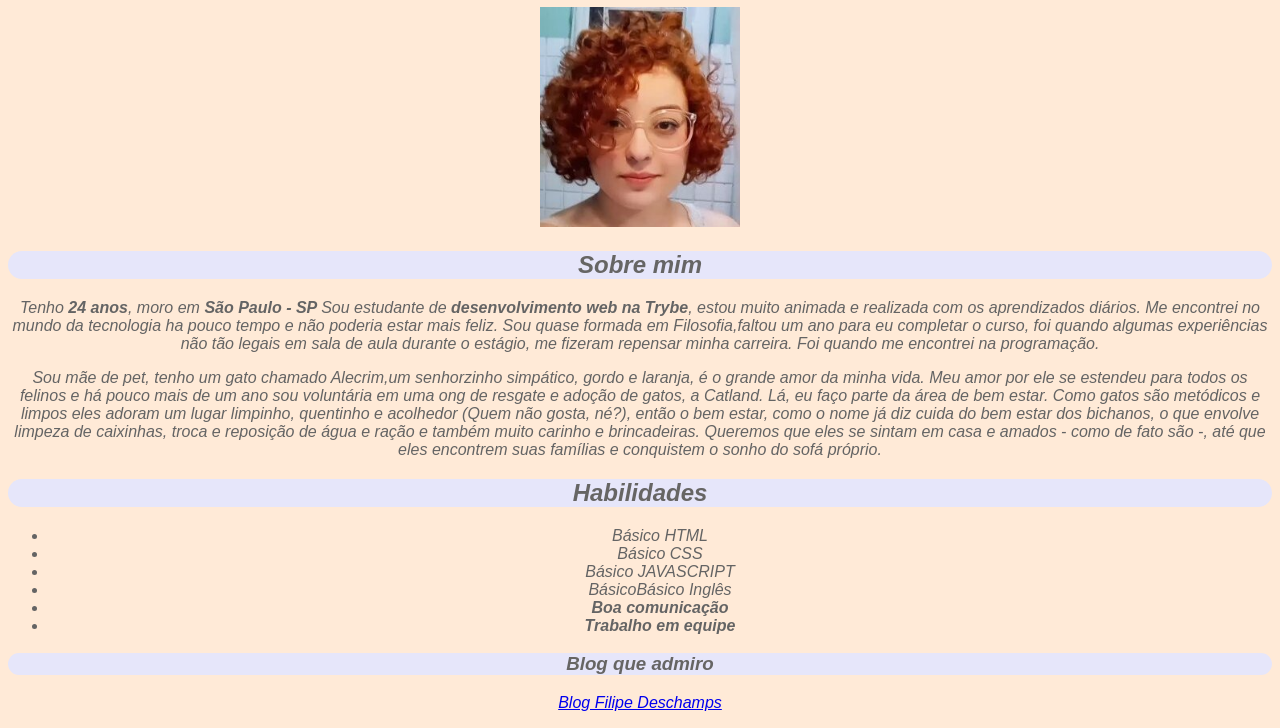
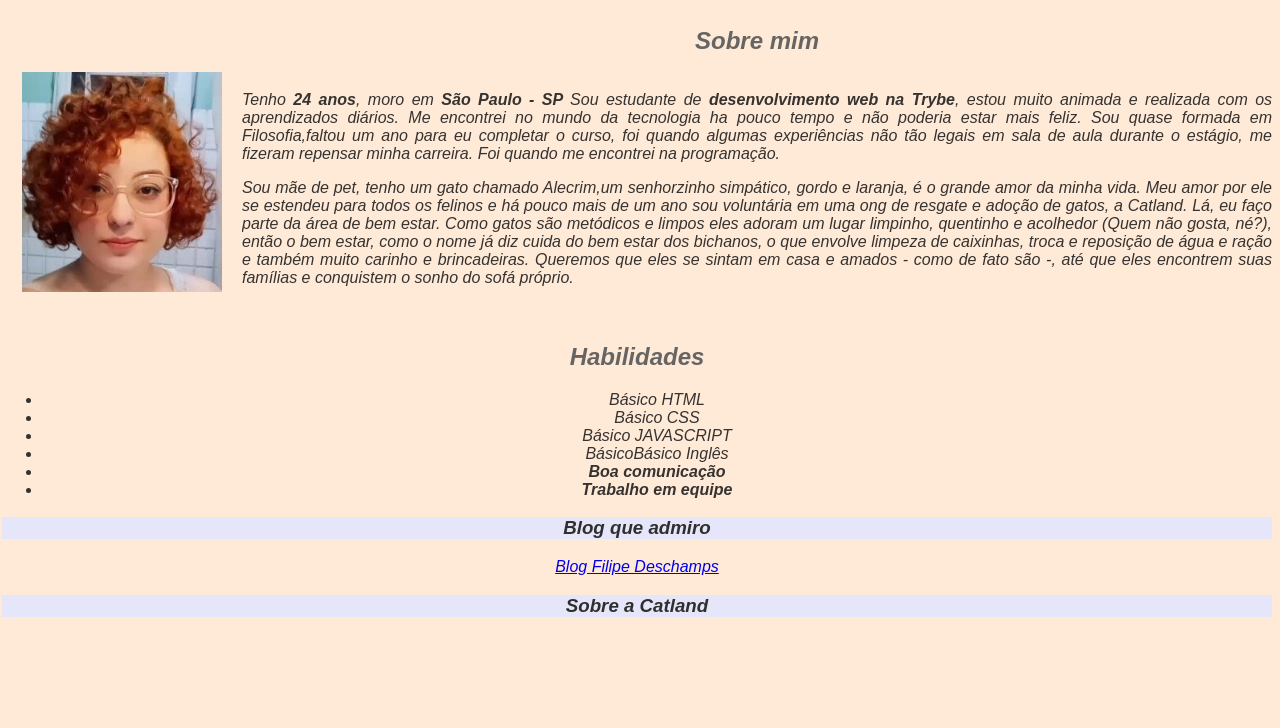
Before and after one commit to MarinaAlane/MarinaAlane.github.io, a plain HTML site: page index.html in a window 1280 px wide. Shown: the part 143-871 px from the top of the page. After the commit the page ends 800 px from the top, so only its background shows below. Drawn offline with Linux system fonts and the light colour scheme.

Commit message:
Alteraçao de float na imagem

```diff
--- a/index.html
+++ b/index.html
@@ -18,10 +18,9 @@
     <img src="/oie_7mbgcqpjn3sh.jpg" alt="Foto de Marina Alane" width="200px" id="foto">
 <body>
     <h2 id="sobre mim">Sobre mim</h2>
-
+    <div class="about">
     <p>Tenho <strong>24 anos</strong>, moro em <strong>São Paulo - SP </strong> Sou estudante de <strong> desenvolvimento web  na Trybe</strong>, estou muito animada e realizada com os aprendizados diários. Me encontrei no mundo da tecnologia ha pouco tempo e não poderia estar mais feliz. Sou quase formada em Filosofia,faltou um ano para eu completar o curso, foi quando algumas experiências não tão legais em sala de aula durante o estágio, me fizeram repensar minha carreira. Foi quando me encontrei na programação. </p>
-
-    <p> Sou mãe de pet, tenho um gato chamado Alecrim,um senhorzinho simpático, gordo e laranja, é o grande amor da minha vida. Meu amor por ele se estendeu para todos os felinos e há pouco mais de um ano sou voluntária em uma ong de resgate e adoção de gatos, a Catland. Lá, eu faço parte da área de bem estar. Como gatos são metódicos e limpos eles adoram um lugar limpinho, quentinho e acolhedor (Quem não gosta, né?), então o bem estar, como o nome já diz cuida do bem estar dos bichanos, o que envolve limpeza de caixinhas, troca e reposição de água e ração e também muito carinho e brincadeiras. Queremos que eles se sintam em casa e amados - como de fato são -, até que eles encontrem suas famílias e conquistem o sonho do sofá próprio.</p>
+    <p> Sou mãe de pet, tenho um gato chamado Alecrim,um senhorzinho simpático, gordo e laranja, é o grande amor da minha vida. Meu amor por ele se estendeu para todos os felinos e há pouco mais de um ano sou voluntária em uma ong de resgate e adoção de gatos, a Catland. Lá, eu faço parte da área de bem estar. Como gatos são metódicos e limpos eles adoram um lugar limpinho, quentinho e acolhedor (Quem não gosta, né?), então o bem estar, como o nome já diz cuida do bem estar dos bichanos, o que envolve limpeza de caixinhas, troca e reposição de água e ração e também muito carinho e brincadeiras. Queremos que eles se sintam em casa e amados - como de fato são -, até que eles encontrem suas famílias e conquistem o sonho do sofá próprio.</p></div>
 
     <h2 id="habilidade">Habilidades</h2>
     <ul>
@@ -35,5 +34,8 @@
 
     <h3>Blog que admiro</h3>
     <a href="https://medium.com/@FilipeDeschamps" target="_blank"> Blog Filipe Deschamps</a></p>
+
+    <h3>Sobre a Catland</h3>
+
 </body>
 </html>
--- a/style.css
+++ b/style.css
@@ -2,7 +2,7 @@ h1 {
     font-weight: lighter;
     font-style: oblique;
     font-family: Arial, Helvetica, sans-serif;
-    color: rgb(100, 100, 100);
+    color: rgb(0, 0, 0);
 }
 
 body {
@@ -10,24 +10,33 @@ body {
     font-family: Arial, Helvetica, sans-serif;
     font-weight: lighter;
     font-style: oblique;
-    color: rgb(100, 100, 100);
+    color: rgb(53, 50, 48);
     text-align: center;
+    margin-left: 2px;
 }
 
 h3 {
-    color: rgb(102, 101, 100);
+    color: rgb(48, 47, 47);
     background-color: lavender;
     box-shadow: 20px, 5px, 10px rgba(0, 0, 0, 0.884);
     font-style: oblique;
     text-align: center;
-    border-radius: 20pt;
 }
 
 h2 {
     color: rgb(102, 101, 100);
-    background-color: lavender;
-    box-shadow: rgba(0, 0, 0, 0.884);
     font-style: oblique;
-    text-align: center;
-    border-radius: 20pt;
+    padding-top: 20px;
 }
+
+.about {
+    overflow : auto;
+    margin: 20,30,20,30;
+    text-align: justify;
+
+}
+#foto {
+    float: left;
+    padding: 20px;
+    margin-top: 45px;
+}
```
